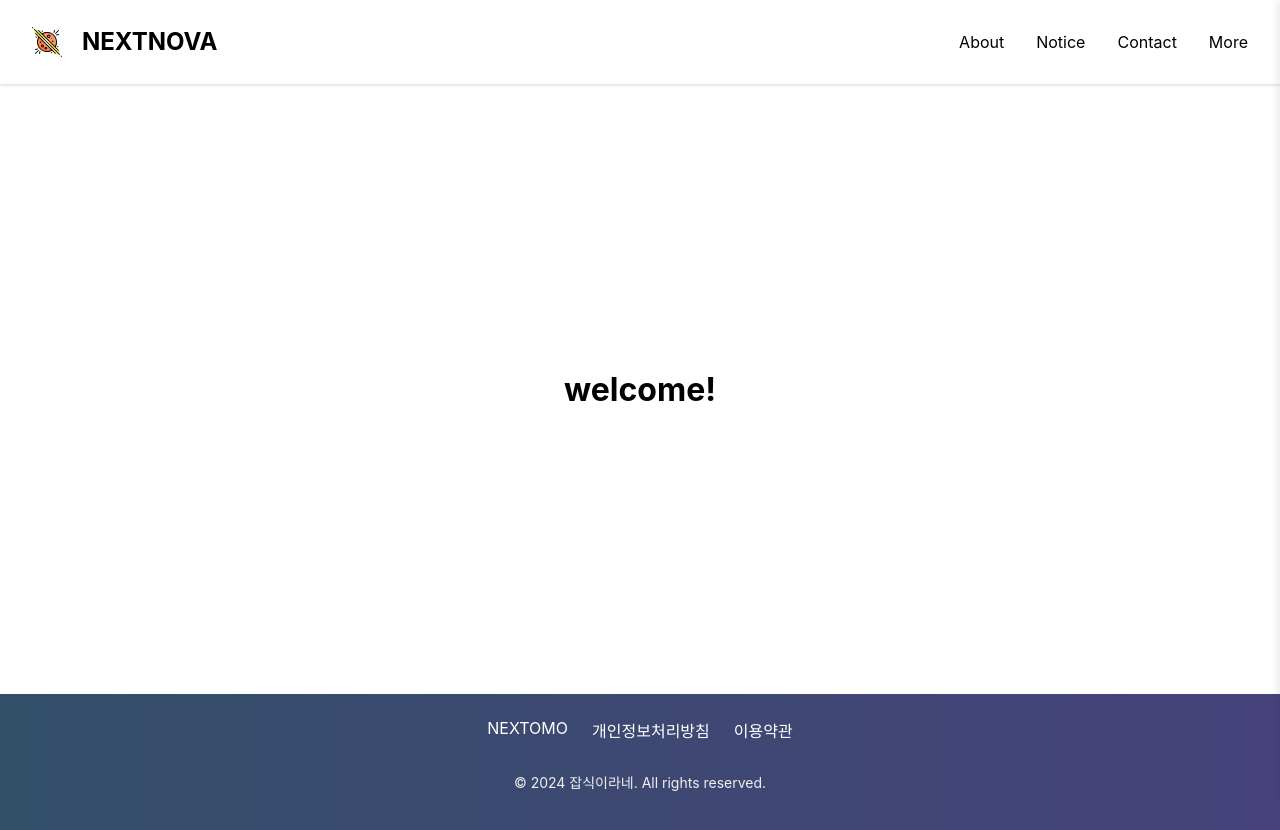
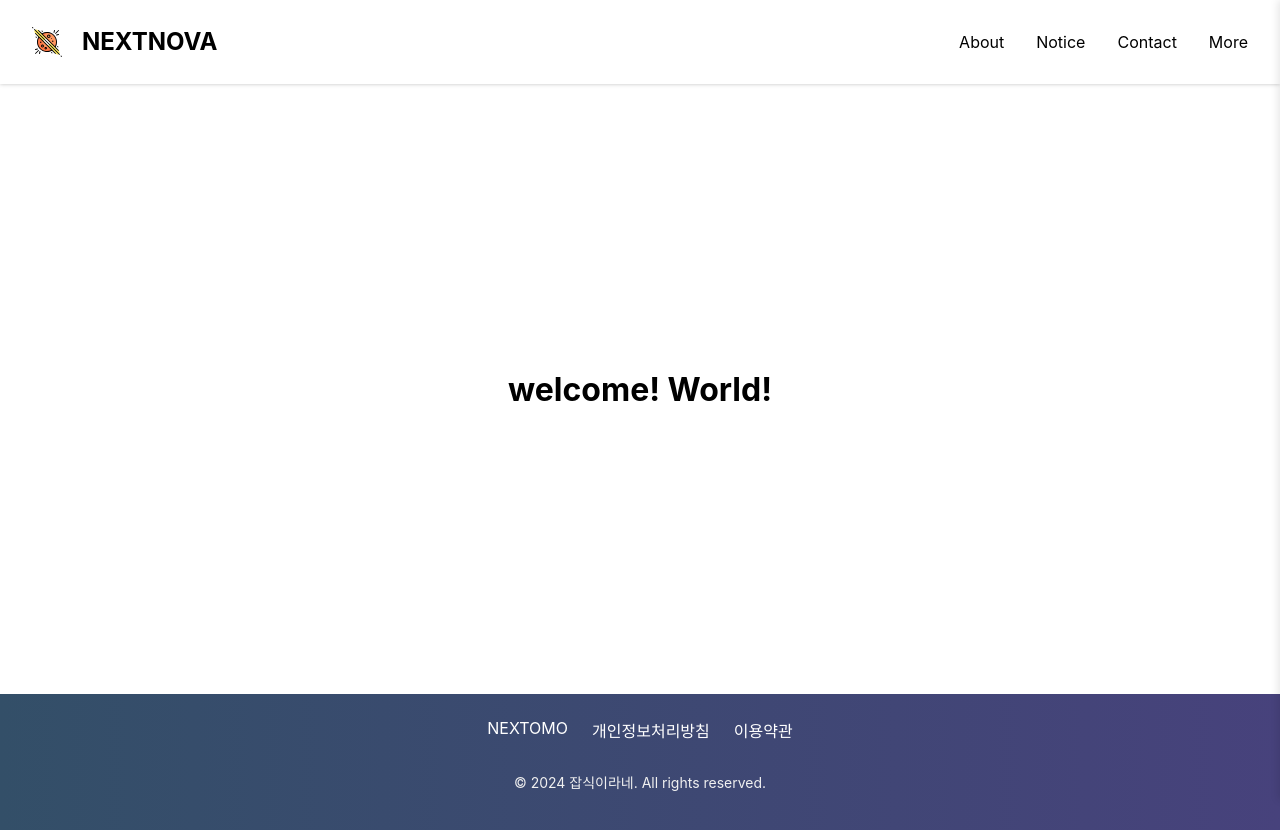
Before and after one commit to jobsicke7/nextnova, a Next.js app: page / in a window 1280 px wide. Built offline with nearby package versions, Linux system fonts and the light colour scheme.

Commit message:
edit main page

```diff
--- a/src/app/(home)/page.tsx
+++ b/src/app/(home)/page.tsx
@@ -5,7 +5,7 @@ export default function Home() {
   return (
     <div className={styles.container}>
       <h1>
-        welcome!
+        welcome! World!
       </h1>
     </div>
   );
```
